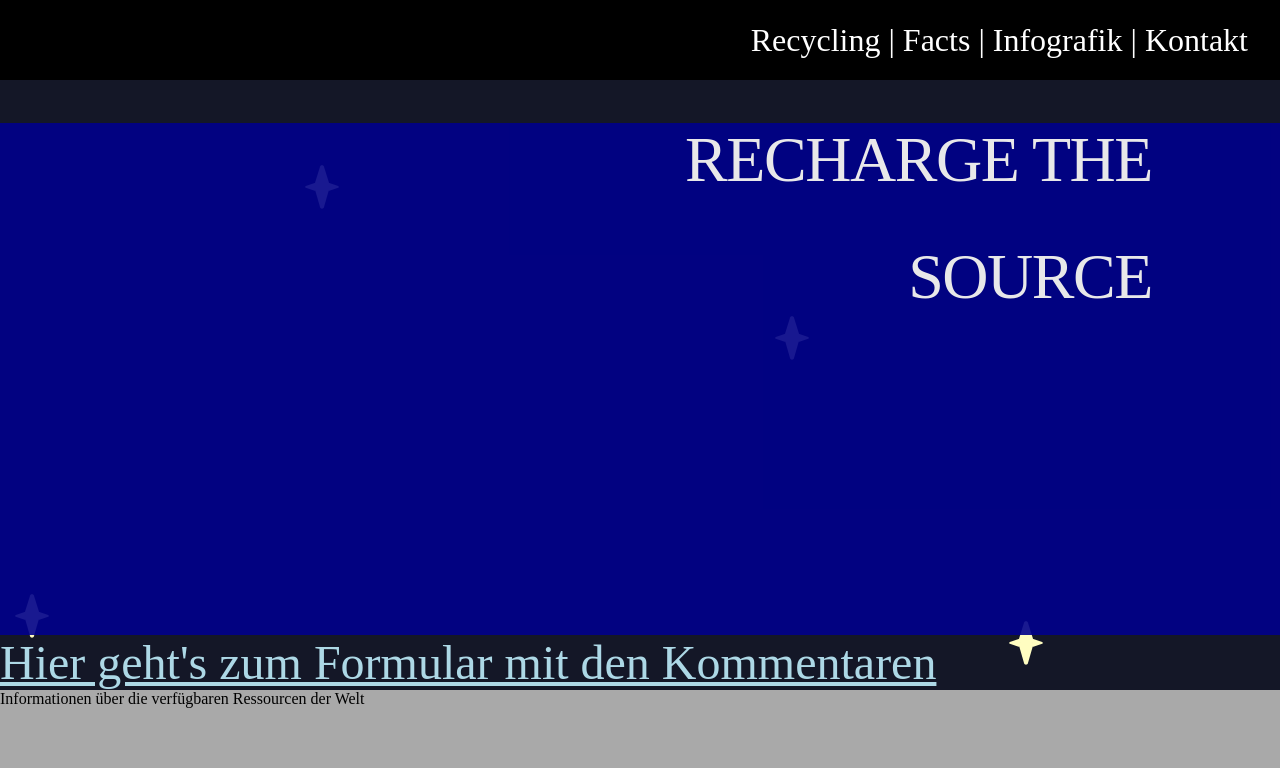
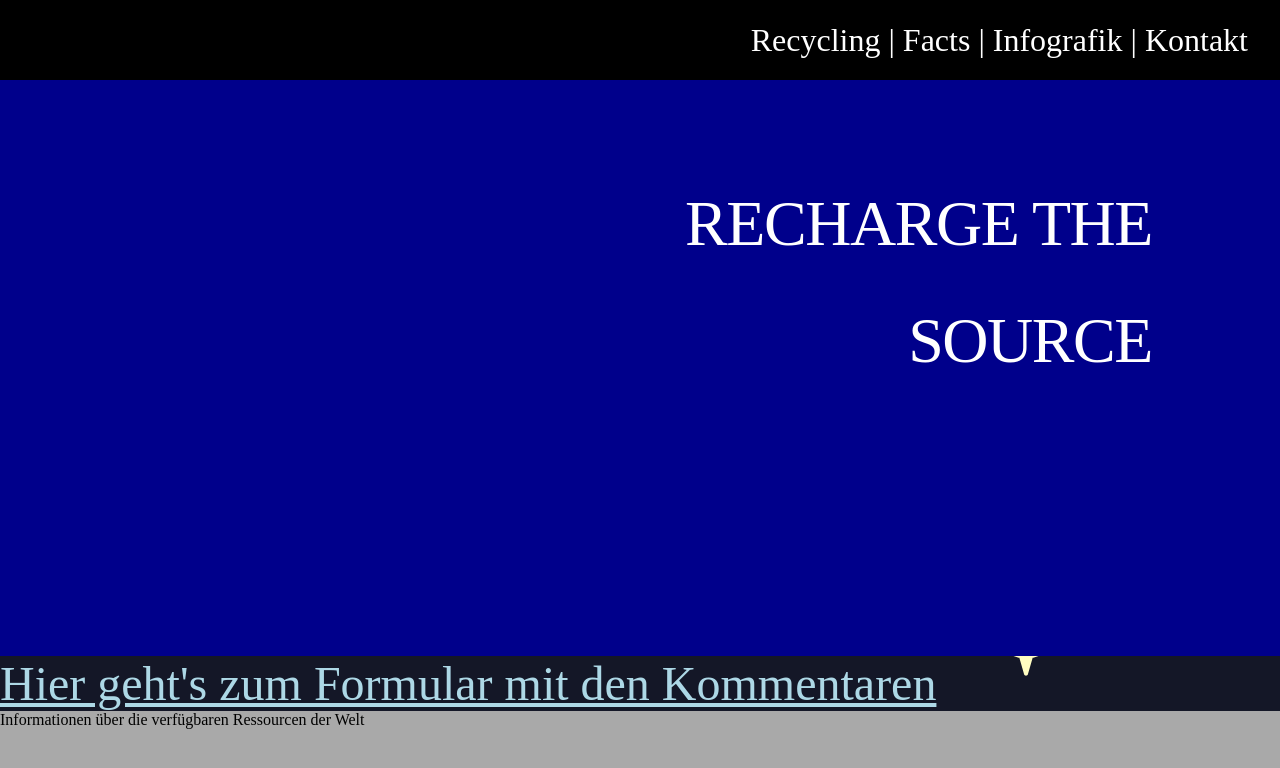
Before and after one commit to LennoxIsBadAtCoding/DMWT_Gruppe7, a Next.js app: page / in a window 1280 px wide. Shown: the top 768 px of the page. Built offline with nearby package versions, Linux system fonts and the light colour scheme.

Commit message:
added a paddingTop and added new picture

```diff
--- a/app/formular/page.tsx
+++ b/app/formular/page.tsx
@@ -3,6 +3,7 @@ import Link from 'next/link';
 import useSWR from 'swr';
 import React from 'react';
 import styles from "styles/Formular.module.css";
+import Image from "next/image";
 
 export default function Formular () {
     const fetcher = (url) => fetch(url).then((res) => res.json()); // gets an url, then fetches data from url and sends the data to res.json();
@@ -50,7 +51,6 @@ export default function Formular () {
 
     return (
         <main>
-
             <Rectangle></Rectangle>
             <Link className={styles.linkStyle} href="/">Hier geht's wieder zurück zur Startseite</Link>
             <FetchComments></FetchComments>
--- a/app/page.tsx
+++ b/app/page.tsx
@@ -6,14 +6,13 @@ export default function MainPage() {
         const heroStyle = {
             width: '100%',
             height: '512px',
-            margin: '0 auto',
+            paddingTop: '5%',
             backgroundColor: 'darkblue',
-            opacity: '90%',
         }
         return (
             <div style={heroStyle}>
-                <div><h1 className={styles.WebsiteTitle}>RECHARGE THE</h1></div>
-                <div><h1 className={styles.WebsiteTitle}>SOURCE</h1></div>
+                <h1 className={styles.WebsiteTitle}>RECHARGE THE</h1>
+                <h1 className={styles.WebsiteTitle}>SOURCE</h1>
             </div>
         )
     }
```
Also changed, not shown: public/Hero.svg (added), styles/MainPage.module.css (line endings or trailing spaces).
